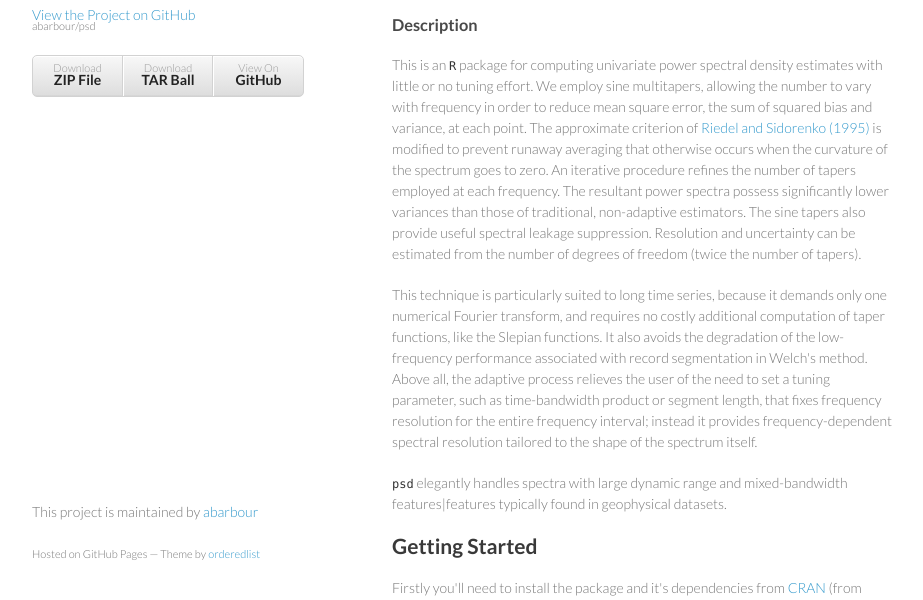
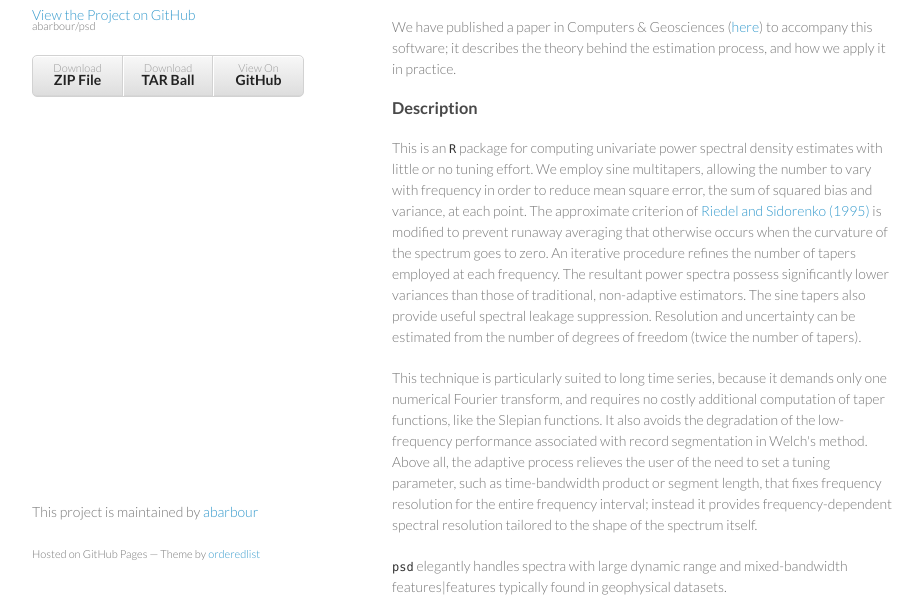
Before and after one commit to abarbour/psd, a plain HTML site: page index.html in a window 1280 px wide. Shown: the part 167-767 px from the top of the page, without its empty margins (178-1101 px from the left). Drawn offline with Linux system fonts and the light colour scheme.

Commit message:
index.html with citation link

```diff
--- a/index.html
+++ b/index.html
@@ -33,6 +33,13 @@
 
 <h2>
 <a name="by-andrew-j-barbour-and-robert-l-parker" class="anchor" href="#by-andrew-j-barbour-and-robert-l-parker"><span class="octicon octicon-link"></span></a>by Andrew J Barbour and Robert L Parker</h2>
+
+<p>
+We have published a paper in Computers & Geosciences
+(<a href="http://dx.doi.org/10.1016/j.cageo.2013.09.015">here</a>)
+to accompany this software; it describes the theory behind
+the estimation process, and how we apply it in practice.
+</p>
 
 <h3>
 <a name="description" class="anchor" href="#description"><span class="octicon octicon-link"></span></a>Description</h3>
```
